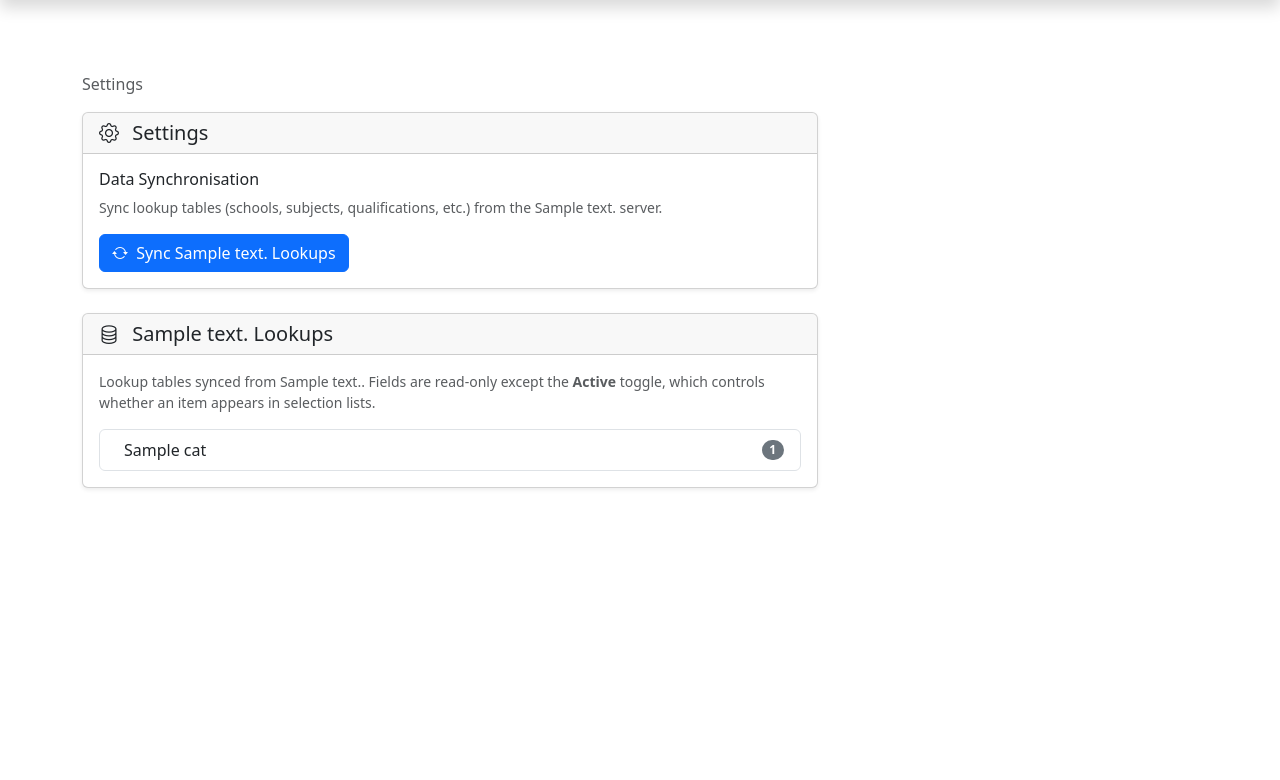
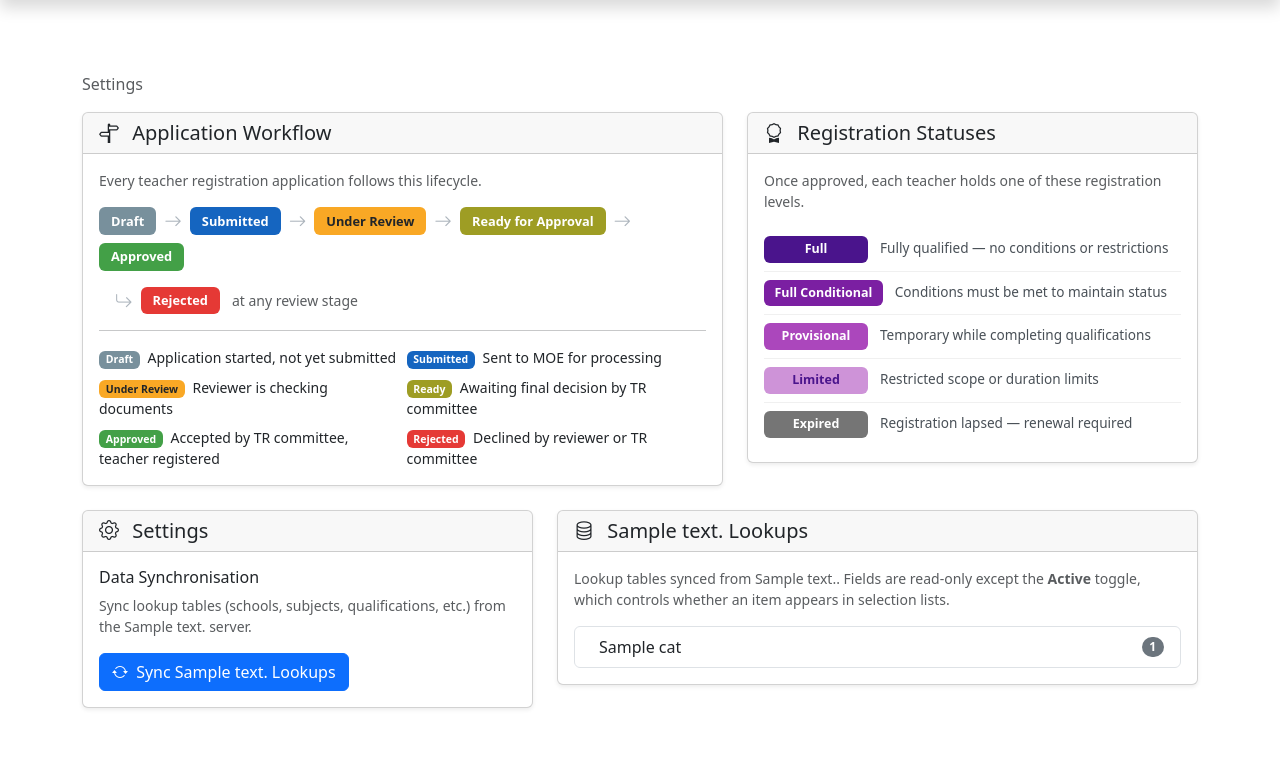
Before and after one commit to PacificEMIS/pacific-emis-teacher-registration, a Django app: template core/templates/core/settings.html in a window 1280 px wide. Shown: the part 40-820 px from the top of the page. Before the commit the page ends 529 px from the top, so only its background shows below. Run offline with Django 5.2, Linux system fonts and the light colour scheme; the template is opened without the code that fills it: most values are stand-ins (such as "Sample title", 1, 10 or a date in 2020).

Commit message:
feat(settings): display workflows and statuses clearly
Resolves #65

```diff
--- a/core/templates/core/settings.html
+++ b/core/templates/core/settings.html
@@ -8,7 +8,110 @@
   </nav>
 
   <div class="row">
-    <div class="col-12 col-lg-8">
+    <div class="col-12 col-lg-7">
+      <div class="card shadow-sm">
+        <div class="card-header">
+          <h2 class="h5 mb-0">
+            <i class="bi bi-signpost-split me-2"></i>
+            Application Workflow
+          </h2>
+        </div>
+        <div class="card-body">
+          <p class="text-body-secondary small mb-3">
+            Every teacher registration application follows this lifecycle.
+          </p>
+
+          <div class="d-flex flex-wrap align-items-center gap-2 mb-3">
+            <span class="workflow-node bg-app-draft">Draft</span>
+            <i class="bi bi-arrow-right workflow-arrow"></i>
+            <span class="workflow-node bg-app-submitted">Submitted</span>
+            <i class="bi bi-arrow-right workflow-arrow"></i>
+            <span class="workflow-node bg-app-under-review">Under Review</span>
+            <i class="bi bi-arrow-right workflow-arrow"></i>
+            <span class="workflow-node bg-app-ready-for-approval">Ready for Approval</span>
+            <i class="bi bi-arrow-right workflow-arrow"></i>
+            <span class="workflow-node bg-app-approved">Approved</span>
+          </div>
+
+          <div class="workflow-branch">
+            <i class="bi bi-arrow-return-right workflow-arrow"></i>
+            <span class="workflow-node bg-app-rejected">Rejected</span>
+            <span class="text-body-secondary small ms-1">at any review stage</span>
+          </div>
+
+          <hr class="my-3">
+
+          <div class="row g-2 small">
+            <div class="col-sm-6">
+              <span class="badge bg-app-draft me-1">Draft</span>
+              Application started, not yet submitted
+            </div>
+            <div class="col-sm-6">
+              <span class="badge bg-app-submitted me-1">Submitted</span>
+              Sent to MOE for processing
+            </div>
+            <div class="col-sm-6">
+              <span class="badge bg-app-under-review me-1">Under Review</span>
+              Reviewer is checking documents
+            </div>
+            <div class="col-sm-6">
+              <span class="badge bg-app-ready-for-approval me-1">Ready</span>
+              Awaiting final decision by TR committee
+            </div>
+            <div class="col-sm-6">
+              <span class="badge bg-app-approved me-1">Approved</span>
+              Accepted by TR committee, teacher registered
+            </div>
+            <div class="col-sm-6">
+              <span class="badge bg-app-rejected me-1">Rejected</span>
+              Declined by reviewer or TR committee
+            </div>
+          </div>
+
+        </div>
+      </div>
+    </div>
+
+    <div class="col-12 col-lg-5">
+      <div class="card shadow-sm">
+        <div class="card-header">
+          <h2 class="h5 mb-0">
+            <i class="bi bi-award me-2"></i>
+            Registration Statuses
+          </h2>
+        </div>
+        <div class="card-body">
+          <p class="text-body-secondary small mb-3">
+            Once approved, each teacher holds one of these registration levels.
+          </p>
+
+          <div class="reg-status-row">
+            <span class="reg-status-badge bg-reg-full">Full</span>
+            <span class="reg-status-desc">Fully qualified — no conditions or restrictions</span>
+          </div>
+          <div class="reg-status-row">
+            <span class="reg-status-badge bg-reg-conditional">Full Conditional</span>
+            <span class="reg-status-desc">Conditions must be met to maintain status</span>
+          </div>
+          <div class="reg-status-row">
+            <span class="reg-status-badge bg-reg-provisional">Provisional</span>
+            <span class="reg-status-desc">Temporary while completing qualifications</span>
+          </div>
+          <div class="reg-status-row">
+            <span class="reg-status-badge bg-reg-limited">Limited</span>
+            <span class="reg-status-desc">Restricted scope or duration limits</span>
+          </div>
+          <div class="reg-status-row">
+            <span class="reg-status-badge bg-reg-expired">Expired</span>
+            <span class="reg-status-desc">Registration lapsed — renewal required</span>
+          </div>
+        </div>
+      </div>
+    </div>
+  </div>
+
+  <div class="row mt-4">
+    <div class="col-12 col-lg-5">
       <div class="card shadow-sm">
         <div class="card-header">
           <h1 class="h5 mb-0">
@@ -33,10 +136,8 @@
         </div>
       </div>
     </div>
-  </div>
 
-  <div class="row mt-4">
-    <div class="col-12 col-lg-8">
+    <div class="col-12 col-lg-7">
       <div class="card shadow-sm">
         <div class="card-header">
           <h2 class="h5 mb-0">
--- a/static/teacher_registration/teacher_registration.css
+++ b/static/teacher_registration/teacher_registration.css
@@ -186,3 +186,70 @@
 .checklist-icon-absent {
   font-size: 0.75em;
 }
+
+/* --- Workflow reference diagram --- */
+.workflow-step {
+  display: flex;
+  align-items: center;
+  gap: 0.5rem;
+}
+
+.workflow-node {
+  display: inline-flex;
+  align-items: center;
+  justify-content: center;
+  padding: 0.35rem 0.75rem;
+  border-radius: 0.375rem;
+  font-size: 0.8rem;
+  font-weight: 600;
+  white-space: nowrap;
+  line-height: 1.3;
+}
+
+.workflow-arrow {
+  color: #adb5bd;
+  font-size: 1.1rem;
+  flex-shrink: 0;
+}
+
+.workflow-branch {
+  display: flex;
+  align-items: center;
+  gap: 0.5rem;
+  margin-top: 0.25rem;
+  padding-left: 1rem;
+}
+
+.workflow-branch-line {
+  width: 2px;
+  height: 1.5rem;
+  background-color: #adb5bd;
+  margin-left: 1.25rem;
+}
+
+.reg-status-row {
+  display: flex;
+  align-items: baseline;
+  gap: 0.75rem;
+  padding: 0.5rem 0;
+}
+
+.reg-status-row + .reg-status-row {
+  border-top: 1px solid rgba(0, 0, 0, 0.06);
+}
+
+.reg-status-badge {
+  display: inline-block;
+  padding: 0.25rem 0.65rem;
+  border-radius: 0.375rem;
+  font-size: 0.78rem;
+  font-weight: 600;
+  white-space: nowrap;
+  min-width: 6.5rem;
+  text-align: center;
+}
+
+.reg-status-desc {
+  font-size: 0.85rem;
+  color: #495057;
+}
```
